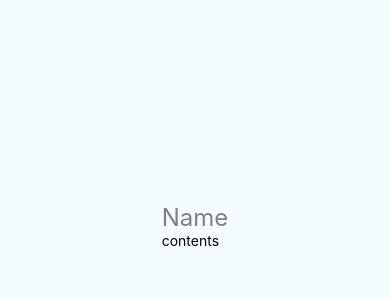
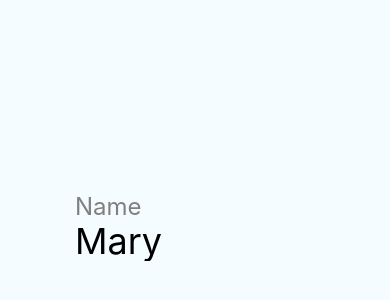
Before and after one commit to januswel/rn-hooks, a React Native app: screen / in a window 390 px wide. Shown: the part 196-496 px from the top of the page. Built offline with nearby package versions, Linux system fonts and the light colour scheme.

Commit message:
:sparkles: try useState

```diff
--- a/src/App.js
+++ b/src/App.js
@@ -2,6 +2,7 @@ import React, { useState } from 'react'
 import {
   StyleSheet,
   Text,
+  TextInput,
   View,
 } from 'react-native'
 import Row from './Row'
@@ -13,13 +14,28 @@ const styles = StyleSheet.create({
     alignItems: 'center',
     backgroundColor: '#F5FCFF',
   },
+  input: {
+    height: 40,
+    width: 240,
+    fontSize: 36,
+  },
 })
 
 export default props => {
+  const [name, setName] = useState('Mary')
+
+  function handleNameChange(newValue) {
+    setName(newValue)
+  }
+
   return (
     <View style={styles.container}>
       <Row label='Name'>
-        <Text>contents</Text>
+        <TextInput
+          value={name}
+          onChangeText={handleNameChange}
+          style={styles.input}
+        />
       </Row>
     </View>
   )
```
